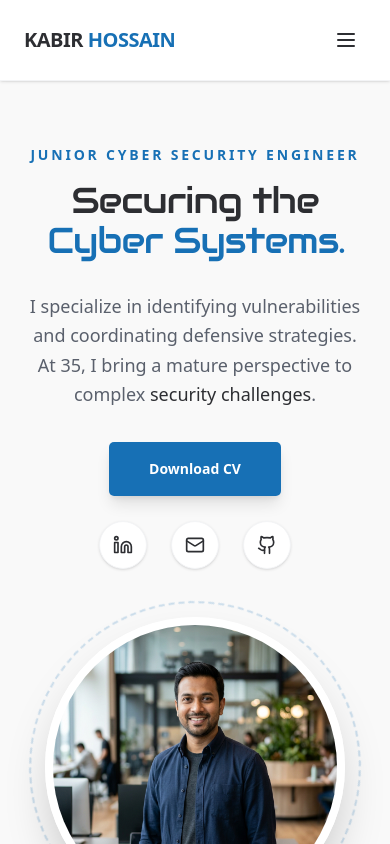
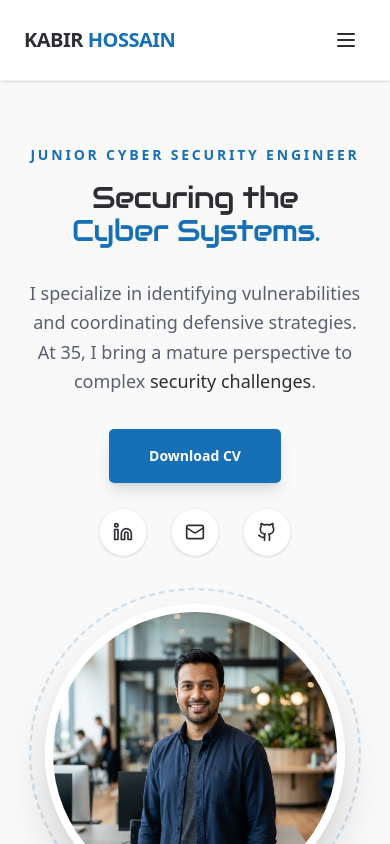
Before and after one commit to softwebsys/Kobir-vai-portfolio, a Next.js app: page / in a window 390 px wide. Shown: the top 844 px of the page. Built offline with nearby package versions, Linux system fonts and the light colour scheme.

Commit message:
feat: add responsive hero component with scramble text animation and framer-motion transitions

```diff
--- a/src/components/hero.tsx
+++ b/src/components/hero.tsx
@@ -98,7 +98,7 @@ export function Hero() {
 
             <motion.h1
               variants={child}
-              className="text-4xl font-hero tracking-tight text-[#2d2e32] md:text-6xl lg:text-7xl leading-[1.1]"
+              className="text-3xl font-hero tracking-tight text-[#2d2e32] md:text-5xl lg:text-6xl leading-[1.1]"
             >
               Securing the <br className="hidden md:block" />
               <span className="relative inline-block text-[#1770b5]">
```
